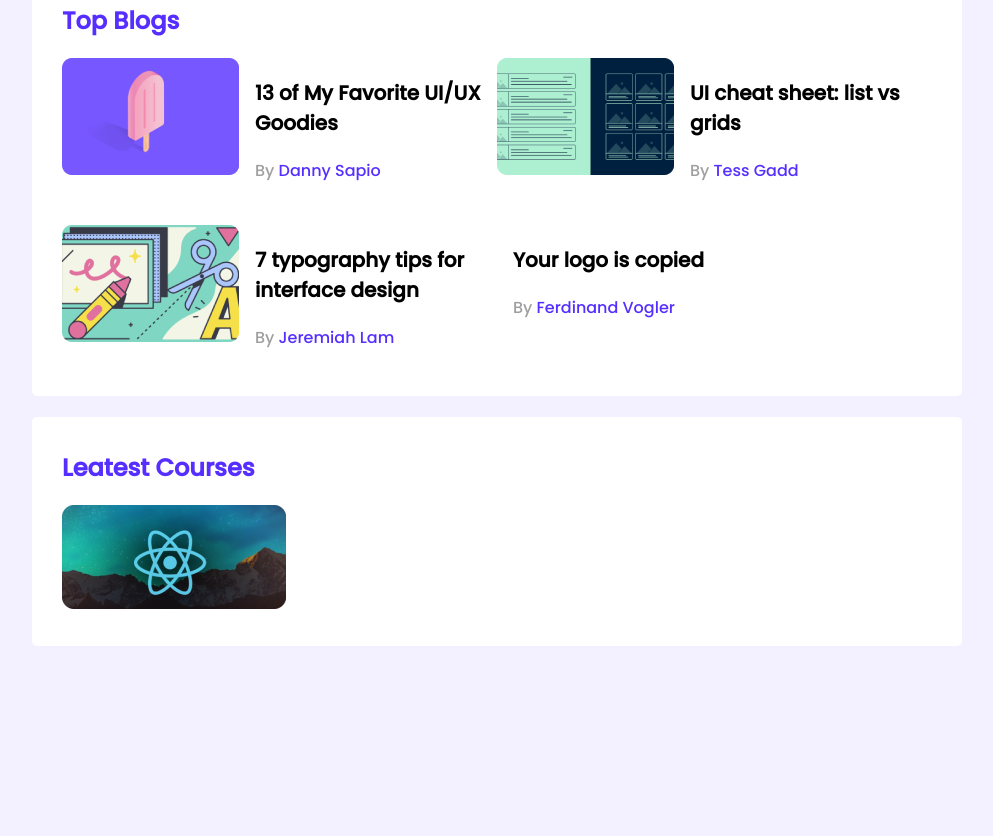
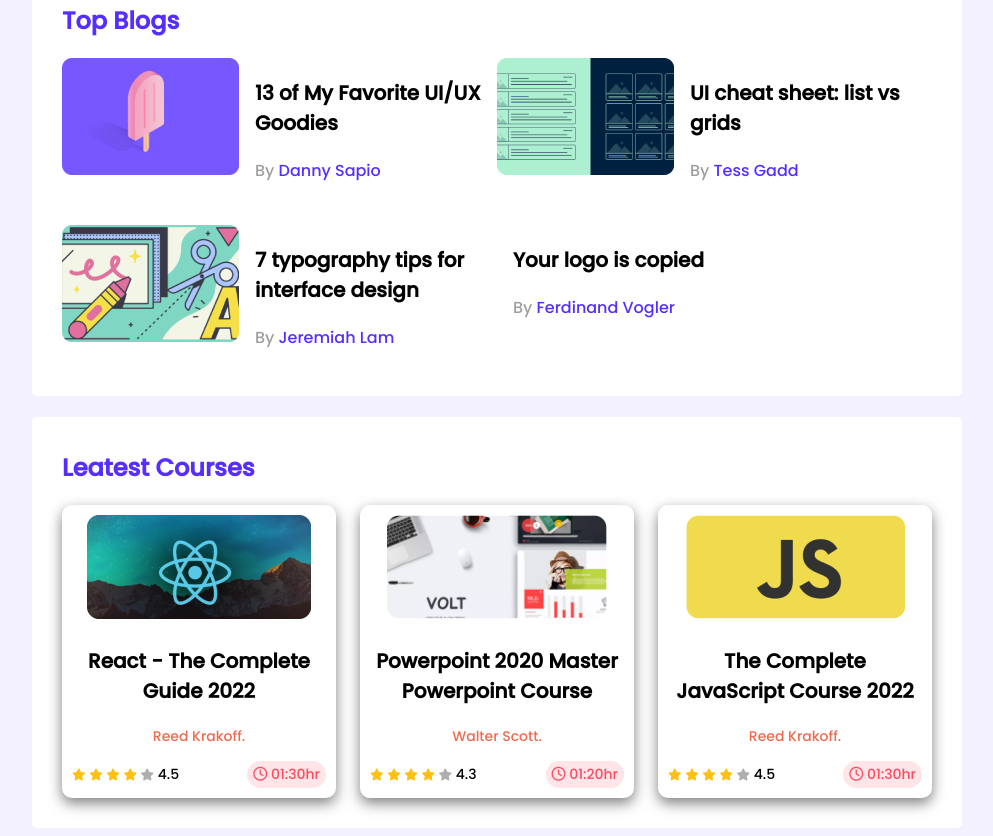
Before and after one commit to Fahim-05/leader-board-css3, a plain HTML site: page index.html in a window 1280 px wide. Shown: the part 323-1159 px from the top of the page, without its empty margins (143-1136 px from the left). Before the commit the page ends 977 px from the top, so only its background shows below. Drawn offline with Linux system fonts and the light colour scheme.

Commit message:
course detail completed

```diff
--- a/index.html
+++ b/index.html
@@ -5,6 +5,8 @@
     <meta http-equiv="X-UA-Compatible" content="IE=edge">
     <meta name="viewport" content="width=device-width, initial-scale=1.0">
     <title>Leader Board</title>
+    <!-- font icon style -->
+    <script src="https://kit.fontawesome.com/566195c324.js" crossorigin="anonymous"></script>
     <!-- Style sheet -->
     <link rel="stylesheet" href="styles/style.css">
 </head>
@@ -97,6 +99,70 @@
                     <div class="course-banner">
                         <img src="images/courses/course-1.png" alt="">
                     </div>
+                    <div class="course-detail">
+                        <h3 class="course-title">React - The Complete Guide 2022</h3>
+                        <p class="author">Reed Krakoff.</p>
+                        <div class="course-info">
+                            <div>
+                                <i class="fa-solid fa-star filled"></i>
+                                <i class="fa-solid fa-star filled"></i>
+                                <i class="fa-solid fa-star filled"></i>
+                                <i class="fa-solid fa-star filled"></i>
+                                <i class="fa-solid fa-star empty"></i>
+                                <span>4.5</span>
+                            </div>
+                            <div class="course-duration">
+                                <i class="fa-regular fa-clock"></i>
+                                01:30hr
+                            </div>
+                        </div>
+                    </div>
+                </div>
+                <div class="course">
+                    <div class="course-banner">
+                        <img src="images/courses/course-2.png" alt="">
+                    </div>
+                    <div class="course-detail">
+                        <h3 class="course-title">Powerpoint 2020 Master Powerpoint Course</h3>
+                        <p class="author">Walter Scott.</p>
+                        <div class="course-info">
+                            <div>
+                                <i class="fa-solid fa-star filled"></i>
+                                <i class="fa-solid fa-star filled"></i>
+                                <i class="fa-solid fa-star filled"></i>
+                                <i class="fa-solid fa-star filled"></i>
+                                <i class="fa-solid fa-star empty"></i>
+                                <span>4.3</span>
+                            </div>
+                            <div class="course-duration">
+                                <i class="fa-regular fa-clock"></i>
+                                01:20hr
+                            </div>
+                        </div>
+                    </div>
+                </div>
+                <div class="course">
+                    <div class="course-banner">
+                        <img src="images/courses/course-3.png" alt="">
+                    </div>
+                    <div class="course-detail">
+                        <h3 class="course-title">The Complete JavaScript Course 2022</h3>
+                        <p class="author">Reed Krakoff.</p>
+                        <div class="course-info">
+                            <div>
+                                <i class="fa-solid fa-star filled"></i>
+                                <i class="fa-solid fa-star filled"></i>
+                                <i class="fa-solid fa-star filled"></i>
+                                <i class="fa-solid fa-star filled"></i>
+                                <i class="fa-solid fa-star empty"></i>
+                                <span>4.5</span>
+                            </div>
+                            <div class="course-duration">
+                                <i class="fa-regular fa-clock"></i>
+                                01:30hr
+                            </div>
+                        </div>
+                    </div>
                 </div>
             </div>
         </section>
--- a/styles/style.css
+++ b/styles/style.css
@@ -75,3 +75,46 @@ main{
     text-decoration: none;
     font-size: 16px;
 }
+
+/* ---------------------
+    courses styles
+------------------------*/
+.courses{
+    display: grid;
+    grid-template-columns: repeat(3,1fr);
+    grid-column-gap: 24px;
+}
+.course{
+    box-shadow: 0px 5.34229px 13.3557px rgba(0, 0, 0, 0.5);
+    border-radius: 10px;
+    padding: 10px 10px;
+    text-align: center;
+}
+.course-title{
+    font-size: 20px;
+}
+.author{
+    font-size: 14px;
+    color: #ED6B4F;
+}
+.course-info{
+    display: flex;
+    align-items: center;
+    justify-content: space-between;
+    font-size: 14px;
+}
+.fa-star{
+    font-size: 12px;
+}
+.fa-star.filled{
+    color: #FFC014;
+}
+.fa-star.empty{
+    color:#AEAEAE;
+}
+.course-duration{
+    color: #FF4A60;
+    background-color: #FFE4E8;
+    border-radius: 100px;
+    padding: 3px 6px;
+}
```
